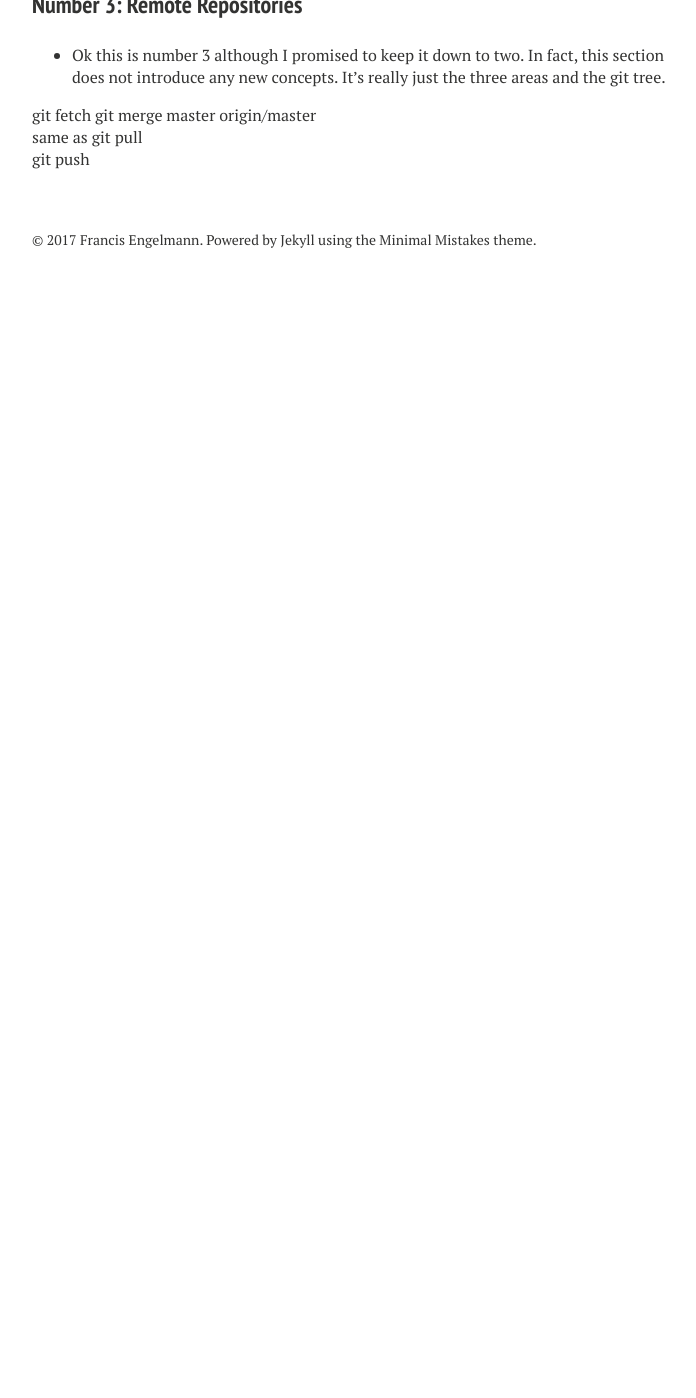
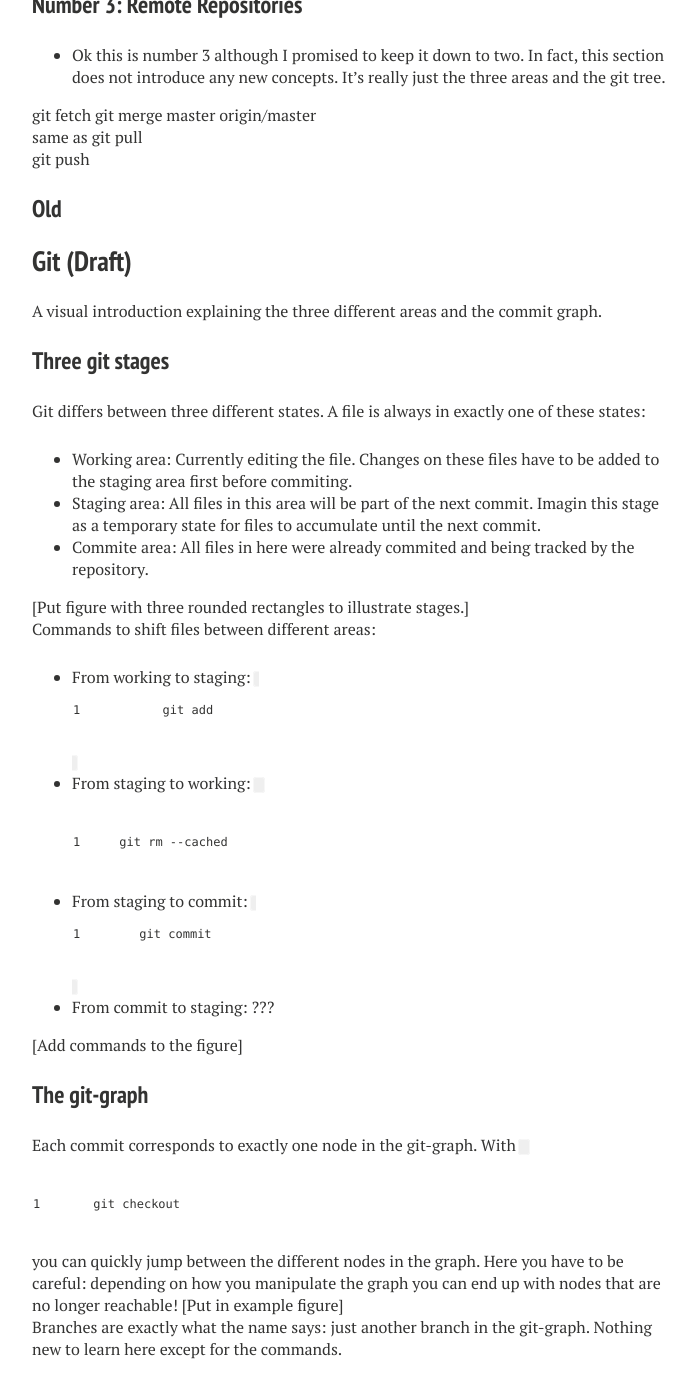
Before and after one commit to francisengelmann/francisengelmann.github.io, a Jekyll site: the page built from guides/git.md, in a window 1280 px wide and 1400 px high, scrolled down 977 px. Shown: the whole window, without its empty margins (288-984 px from the left). Built offline with Jekyll 4.4.1, drawn with Linux system fonts in a browser that asks for light colours; nearby versions of some CDN libraries; Markdown is read by kramdown in place of the engine named in the settings; before the commit the page ends 1275 px from its top, so only the background shows below that; some of the changed text lies outside the part shown.

Commit message:
Move guides

```diff
--- a/_config.yml
+++ b/_config.yml
@@ -8,7 +8,7 @@
 owner:
   name:           Francis Engelmann
   avatar:         francis_bw.png
-  bio:            Ph.D. student at Computer Vision Group RWTH Aachen University.
+  bio:            Ph.D. Student at Computer Vision Group RWTH Aachen University.
 
   email:          engelmann@vision.rwth-aachen.de
   # Social networking links are used in author-bio sidebar. Update and remove as you like.
@@ -30,7 +30,7 @@
   - title: Projects
     url: /projects/
   - title: Guides
-    url: /guides/
+    url: /guides/overview/
   - title: Contact
     url: /contact/
 
@@ -39,7 +39,7 @@
 future:      true
 #pygments:    true
 highlighter: rouge
-markdown:    kramdown
+markdown:    redcarpet
 encoding: utf-8
 
 # https://github.com/mojombo/jekyll/wiki/Permalinks
--- a/_includes/_footer.html
+++ b/_includes/_footer.html
@@ -1 +1,4 @@
-<span>&copy; {{ site.time | date: '%Y' }} {{ site.owner.name }}. Powered by <a href="http://jekyllrb.com">Jekyll</a> using the <a href="http://mademistakes.com/minimal-mistakes/">Minimal Mistakes</a> theme.</span>
+<!--
+<span>&copy; {{ site.time | date: '%Y' }} {{ site.owner.name }}.
+Powered by <a href="http://jekyllrb.com">Jekyll</a> using the <a href="http://mademistakes.com/minimal-mistakes/">Minimal Mistakes</a> theme.</span>
+-->
--- a/guides/guide_git.md
+++ b/guides/git.md
@@ -48,3 +49,35 @@
 git pull
 
 git push
+
+
+### Old
+## Git (Draft)
+
+A visual introduction explaining the three different areas and the commit graph.
+
+### Three git stages
+
+Git differs between three different states. A file is always in exactly one of these states:
+- Working area: Currently editing the file. Changes on these files have to be added to the staging area first before commiting.
+- Staging area: All files in this area will be part of the next commit. Imagin this stage as a temporary state for files to accumulate until the next commit.
+- Commite area: All files in here were already commited and being tracked by the repository.
+
+[Put figure with three rounded rectangles to illustrate stages.]
+
+Commands to shift files between different areas:
+- From working to staging: `git add`
+- From staging to working: `git rm --cached`
+
+- From staging to commit: `git commit`
+- From commit to staging: ???
+
+[Add commands to the figure]
+
+### The git-graph
+Each commit corresponds to exactly one node in the git-graph.
+With `git checkout` you can quickly jump between the different nodes in the graph.
+Here you have to be careful: depending on how you manipulate the graph you can end up with nodes that are no longer reachable!
+[Put in example figure]
+
+Branches are exactly what the name says: just another branch in the git-graph. Nothing new to learn here except for the commands.
```
Also changed, not shown: other parts of guides/git.md (+2 -1 lines), guides/cpp.md (renamed from guides/guide_cpp.md, +1 -0 lines), guides/guides.md (deleted, +0 -59 lines), guides/overview.md (added, +20 -0 lines), guides/pycharm.md (added, +27 -0 lines), guides/slurm.md (renamed from guides/guide_slurm.md, +7 -1 lines), index.md (+1 -1 lines), guides/algorithms.md (renamed from guides/guide_algorithms.md).
